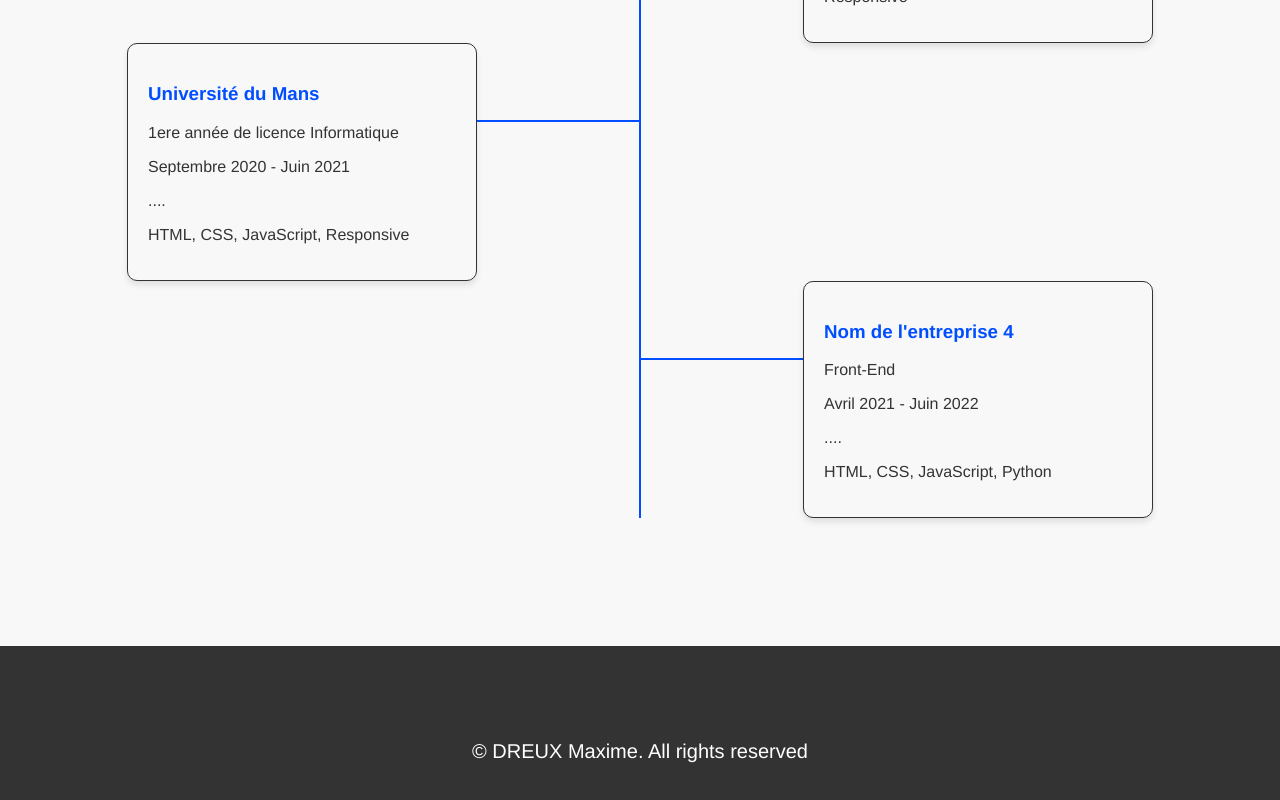
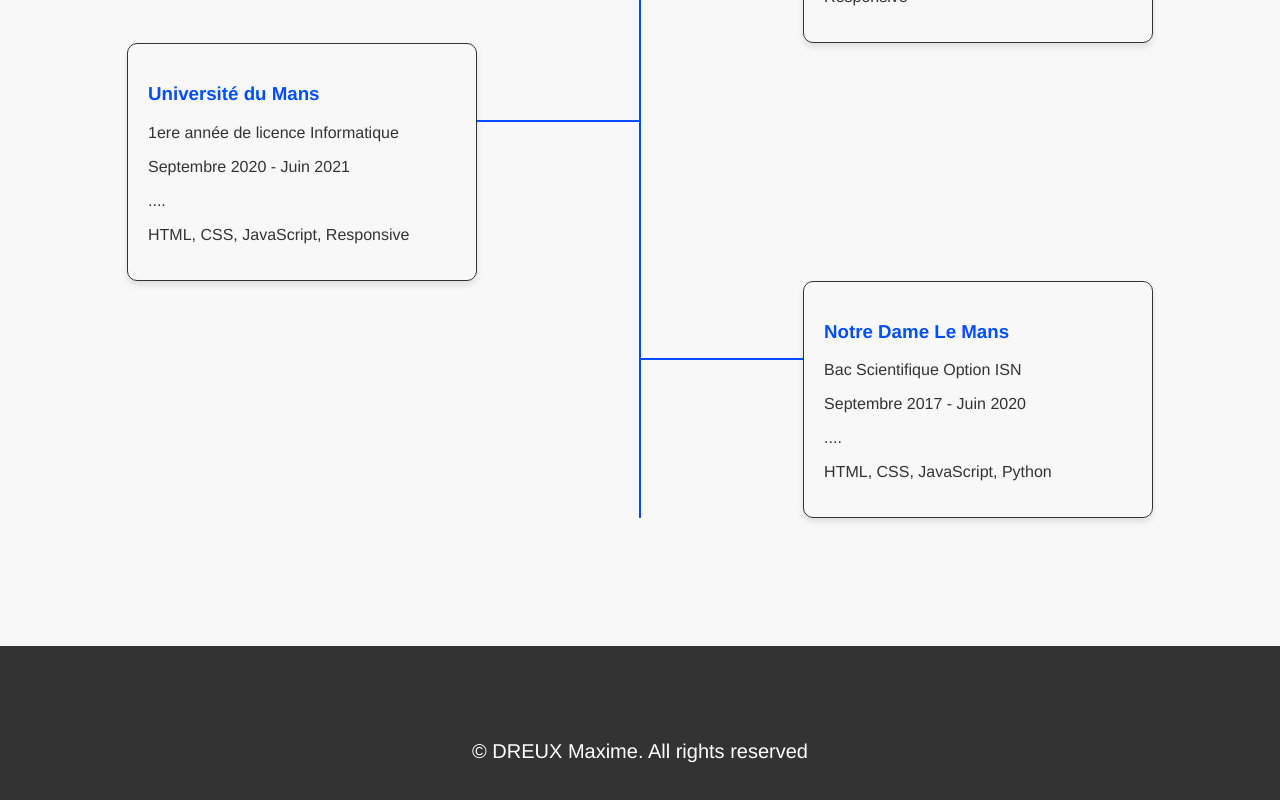
Before and after one commit to Maxms17/OpenC_Projet_12, a React (Create React App) app: page /Portfolio in a window 1280 px wide. Shown: the part 4175-4975 px from the top of the page. Built offline with nearby package versions, Linux system fonts and the light colour scheme; a web font is replaced by a local one.

Commit message:
modif correction

```diff
--- a/src/components/Curriculum/Curriculum.css
+++ b/src/components/Curriculum/Curriculum.css
@@ -36,7 +36,7 @@
     width: 80%;
     display: flex;
     justify-content: right;
-    margin-top: -6%;
+    margin-top: -3%;
 }
 
 .logo-bleu{
--- a/src/data_experience.json
+++ b/src/data_experience.json
@@ -48,10 +48,10 @@
   },
   {
     "id": 4,
-    "titre": "Front-End",
-    "entreprise": "Nom de l'entreprise 4",
-    "dateDebut": "Avril 2021",
-    "dateFin": "Juin 2022",
+    "titre": "Bac Scientifique Option ISN",
+    "entreprise": "Notre Dame Le Mans",
+    "dateDebut": "Septembre 2017",
+    "dateFin": "Juin 2020",
     "description": "....",
     "tag": [
       "HTML",
```
Also changed, not shown: src/components/Description/Description.css (+31 -0 lines).
